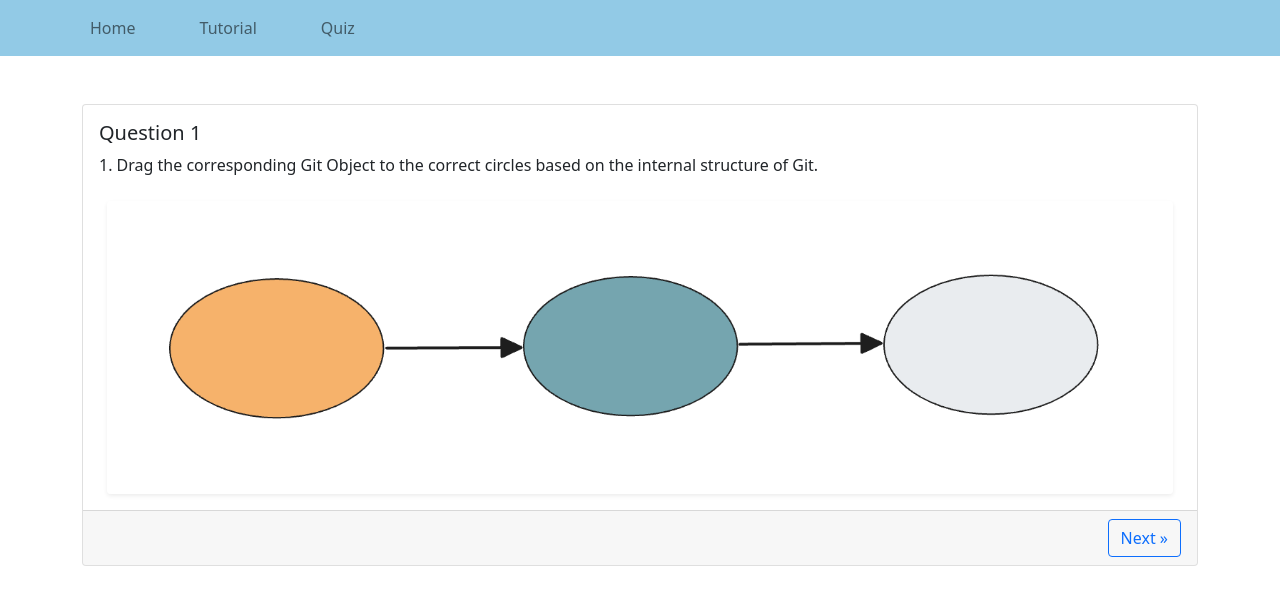
After one commit to xinyiluo448/GitUnderTheHood, a Flask app: page /quiz/1 in a window 1280 px wide. The commit adds this page. Shown: the top 605 px of the page. Run offline with Flask 3, Linux system fonts and the light colour scheme.

Commit message:
Architect data and display all questions

```diff
--- /dev/null
+++ b/data/quiz.json
@@ -0,0 +1,27 @@
+[
+	{
+		"page": 1,
+		"prompt": "1. Drag the corresponding Git Object to the correct circles based on the internal structure of Git.",
+		"images": ["images/quiz1.png"]
+	},
+	{
+		"page": 2,
+		"prompt": "2. You are given the initial git repository, with one file quiz.txt in it. The initial structure is demonstrated below. Suppose you make some changes to quiz.txt without committing it, which Git object will be created?",
+		"images": ["images/quiz2.png"]
+	},
+	{
+		"page": 3,
+		"prompt": "3. Now, you committed your change to quiz.txt. Which of the following graphs correctly represents the new structure?",
+		"images": ["images/quiz3-1.png", "images/quiz3-2.png"]
+	},
+	{
+		"page": 4,
+		"prompt": "4. Now, let’s make a sub-directory “subdir” inside of repo. Suppose you commit his empty subdir. Which of the below structures is correct?",
+		"images": ["images/quiz4-1.png", "images/quiz4-2.png"]
+	},
+	{
+		"page": 5,
+		"prompt": "5. Which of the following best describes the purpose of .git/index file in Git?\n\nA) It stores the complete history of commits and branches.\nB) It contains configuration settings for the Git repository.\nC) It represents the staging area by tracking files and their blob object hashes.\nD) It holds the contents of the working directory.",
+		"images": []
+	}
+]
--- a/server.py
+++ b/server.py
@@ -1,6 +1,13 @@
 from flask import Flask, render_template, request, jsonify, redirect, url_for
+import json
 
 app = Flask(__name__)
+
+def load_questions():
+	with open("data/quiz.json", 'r', encoding='utf-8') as f:
+		return json.load(f)
+
+questions = load_questions()
 
 @app.route('/')
 def homepage():
@@ -10,9 +17,13 @@ def homepage():
 def learn():
 	return render_template('base.html')
 
-@app.route('/quiz')
-def quiz():
-	return render_template('base.html')
+@app.route('/quiz/<int:page>')
+def quiz(page):
+	total_pages = len(questions)
+	question = next((q for q in questions if q['page'] == page), None)
+	if not question:
+		return "Question not found", 404
+	return render_template('quiz.html', question=question, total_pages=total_pages)
 
 if __name__ == '__main__':
    app.run(debug = True, port=5001)
--- a/templates/base.html
+++ b/templates/base.html
@@ -22,7 +22,7 @@
 					<a class="nav-link me-5" href="/learn">Tutorial</a>
 				</li>
 				<li class="nav-item">
-					<a class="nav-link me-5" href="/quiz">Quiz</a>
+					<a class="nav-link me-5" href="/quiz/1">Quiz</a>
 				</li>
 			</ul>
 
--- /dev/null
+++ b/templates/quiz.html
@@ -0,0 +1,41 @@
+{% extends "base.html" %}
+
+{% block content %}
+<div class="container mt-5">
+	<div class="card">
+		<div class="card-body">
+			<h5 class="card-title">Question {{ question.page }}</h5>
+			<p class="card-text" style="white-space: pre-wrap;">{{ question.prompt }}</p>
+
+			{% if question.images %}
+			<div class="d-flex justify-content-center flex-wrap mt-4" style="gap: 1rem;">
+				{% set img_count = question.images | length %}
+				{% for img in question.images %}
+					{% set img_width = 100 / img_count %}
+					<img src="{{ url_for('static', filename=img) }}"
+						class="rounded shadow-sm"
+						style="flex: 1 1 calc({{ img_width }}% - 1rem); max-width: calc({{ img_width }}% - 1rem); height: auto; object-fit: contain;"
+						alt="Image for question {{ question.page }}">
+				{% endfor %}
+			</div>
+			{% endif %}
+		</div>
+
+		<div class="card-footer d-flex justify-content-between">
+			{% if question.page > 1 %}
+			<a href="{{ url_for('quiz', page=question.page - 1) }}" class="btn btn-outline-secondary">
+				&laquo; Previous
+			</a>
+			{% else %}
+			<div></div>
+			{% endif %}
+
+			{% if question.page < total_pages %}
+			<a href="{{ url_for('quiz', page=question.page + 1) }}" class="btn btn-outline-primary">
+				Next &raquo;
+			</a>
+			{% endif %}
+		</div>
+	</div>
+</div>
+{% endblock %}
```
Also changed, not shown: static/images/quiz1.png (added), static/images/quiz2.png (added), static/images/quiz3-1.png (added), static/images/quiz3-2.png (added), static/images/quiz4-1.png (added), static/images/quiz4-2.png (added), static/scripts.js (added).
